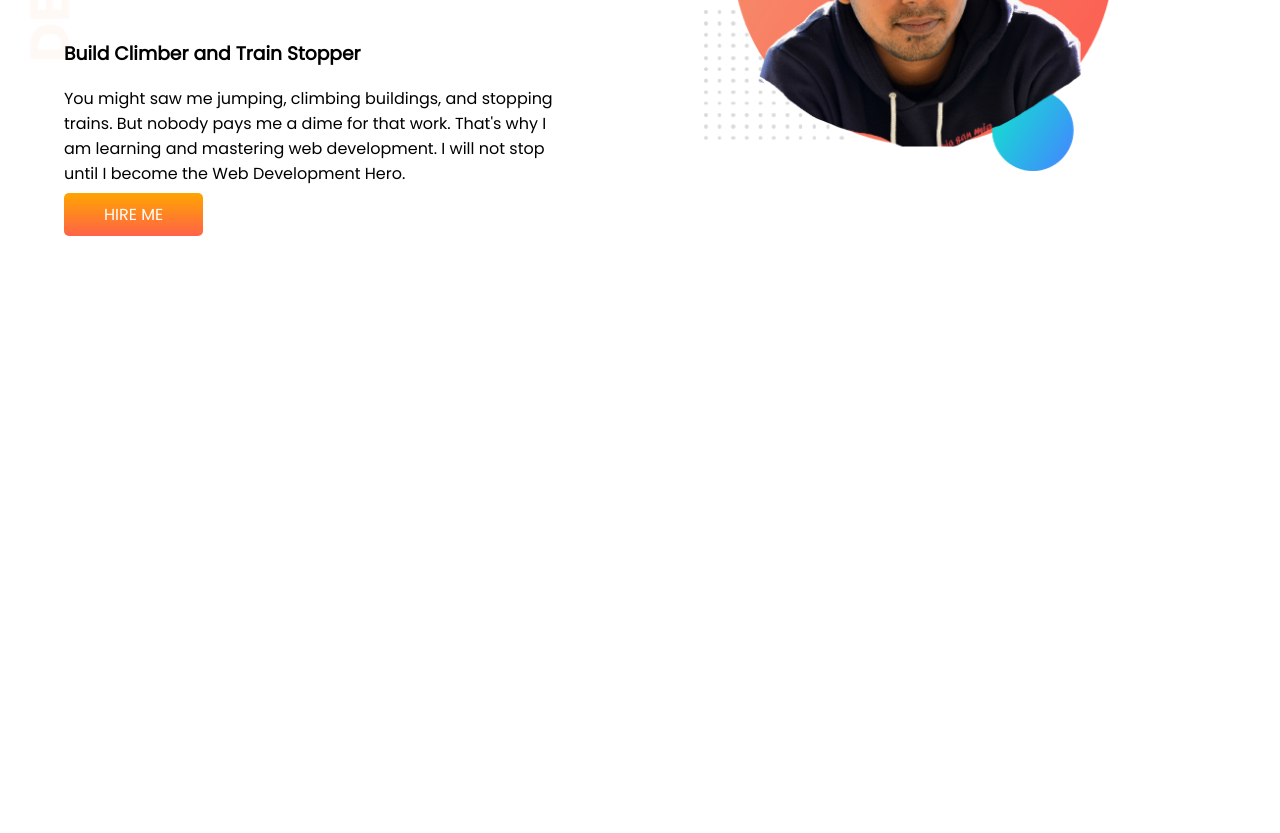
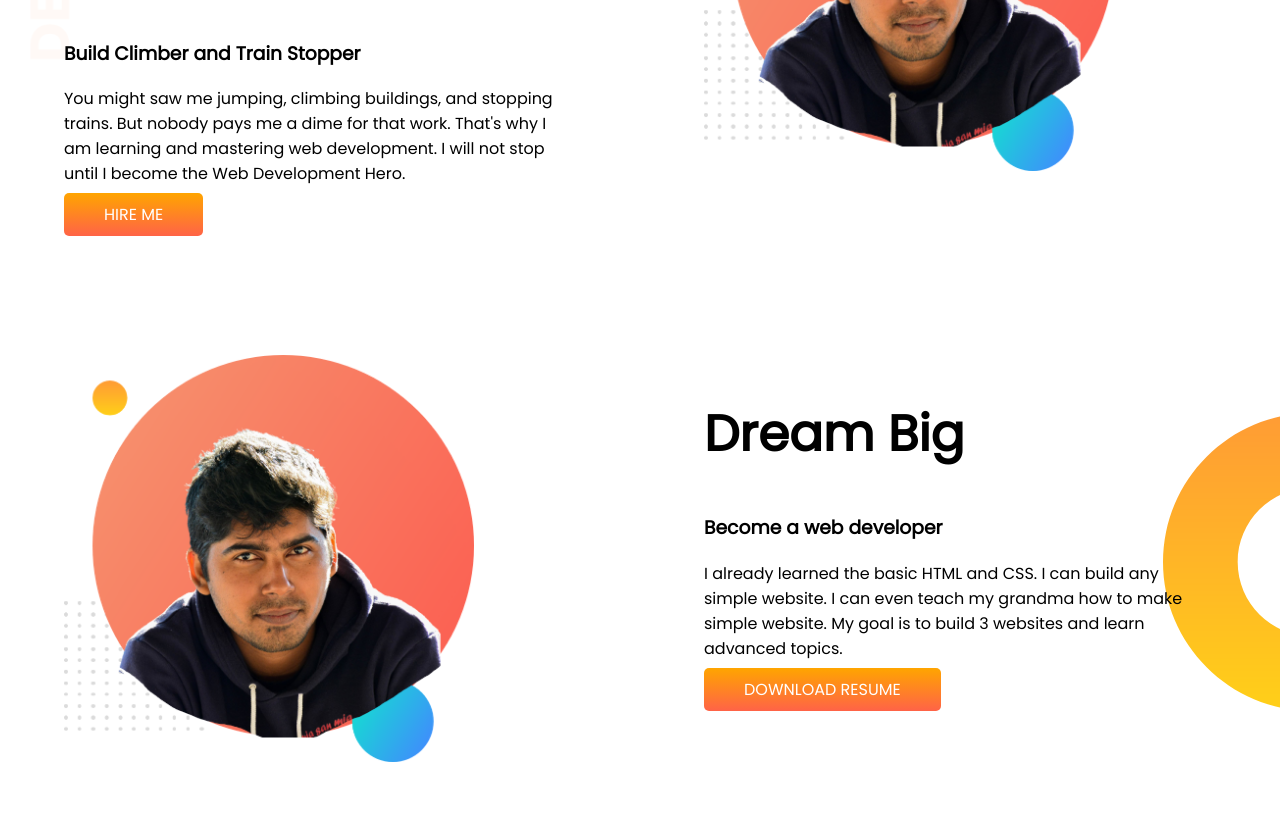
Before and after one commit to taimul/My-Portfolio, a plain HTML site: page index.html in a window 1280 px wide. Shown: the part 300-1133 px from the top of the page. Before the commit the page ends 800 px from the top, so only its background shows below. Drawn offline with Linux system fonts and the light colour scheme.

Commit message:
dream uploaded

```diff
--- a/index.html
+++ b/index.html
@@ -28,6 +28,18 @@
         </div>
 
     </section>
+    <section class="dream-big">
+        <div class="half-width">
+            <img src="developer-portfolio-master/images/me-bg.png" alt="">
+        </div>
+        <div class="half-width">
+            <h1>Dream Big</h1>
+            <h3>Become a web developer</h3>
+            <p>I already learned the basic HTML and CSS. I can build any simple website. I can even teach my grandma how
+                to make simple website. My goal is to build 3 websites and learn advanced topics.</p>
+            <a class="link-button" target="_blank" href="https://github.com/taimul">DOWNLOAD RESUME</a>
+        </div>
+    </section>
 </body>
 
 </html>
--- a/style.css
+++ b/style.css
@@ -37,3 +37,9 @@ h1 {
     background-image: url(/developer-portfolio-master/images/top-banner.png);
     background-repeat: no-repeat;
 }
+
+.dream-big {
+    background-image: url(/developer-portfolio-master/images/dream-bg.png);
+    background-repeat: no-repeat;
+    background-position: right;
+}
```
